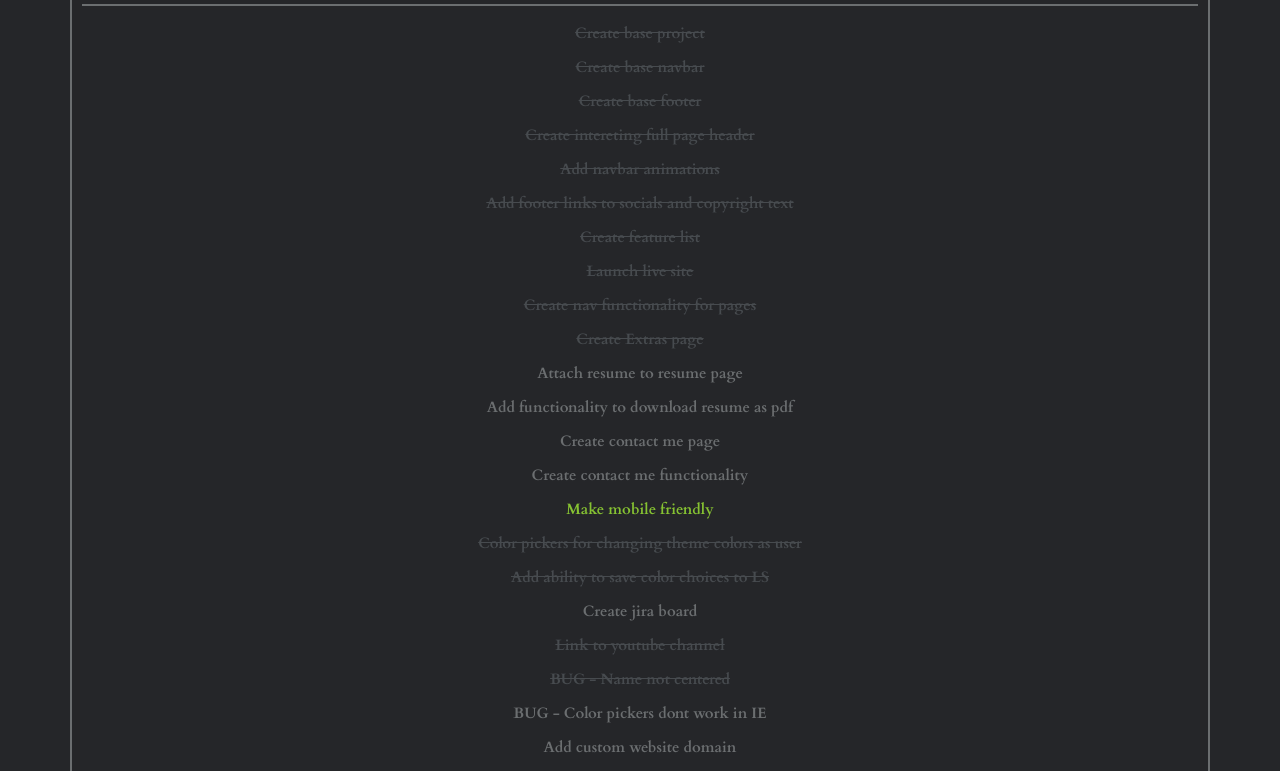
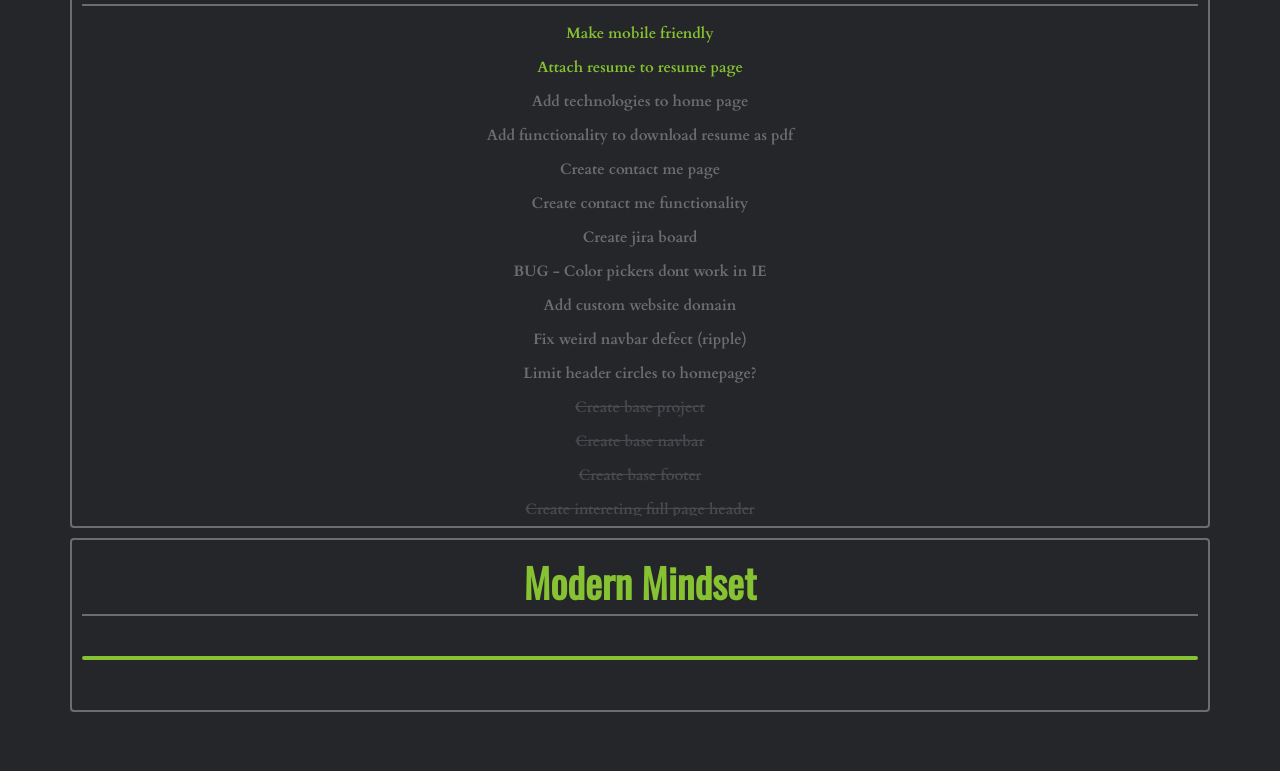
Before and after one commit to cadencunningham/React-Personal-Website, a React app: page / in a window 1280 px wide. Shown: the part 872-1643 px from the top of the page. Built offline with nearby package versions, Linux system fonts and the light colour scheme; no server answers.

Commit message:
a few css changes

```diff
--- a/src/App/ExtrasPage/ColorThemerSaver.tsx
+++ b/src/App/ExtrasPage/ColorThemerSaver.tsx
@@ -42,18 +42,18 @@ const ColorThemerSaver = () => {
     };
 
     return (
-        <div className="color-themer-saver">
+        <div className="extras__color-themer-saver">
             <ColorThemer colorThemeState={pageColorTheme} onColorChangeHandler={onColorChangeHandler} />
-            <div className="color-themer-saver__btn-cntr">
+            <div className="extras__color-themer-saver__btn-cntr">
                 <Button
-                    btnClassName="color-themer-save__mr-btn"
+                    btnClassName="extras__color-themer-save__mr-btn"
                     text={'Restore Default'}
                     onClickHandler={customColorRestoreDefaultHandler}
                     btnColor={EButtonColor.SECONDARY}
                 />
                 <div>
                     <Button
-                        btnClassName="color-themer-saver__mr-btn"
+                        btnClassName="extras__color-themer-saver__mr-btn"
                         text={'Save'}
                         onClickHandler={customColorSaveHandler}
                         btnColor={EButtonColor.SECONDARY}
--- a/src/App/HomePage/index.tsx
+++ b/src/App/HomePage/index.tsx
@@ -8,7 +8,7 @@ const HomePage = () => {
     return (
         <div className="home">
             <Card header="Upcoming Feature List">
-                <TableList list={features} />
+                <TableList list={features} tableListClassName='home__feature-list'/>
             </Card>
             <YoutubeChannel />
         </div>
--- a/src/App/shared/TableList.tsx
+++ b/src/App/shared/TableList.tsx
@@ -4,17 +4,18 @@ import { IListElement } from '../../shared/interfaces/component';
 interface IProps {
     header?: string;
     headerClassName?: string;
+    tableListClassName?: string;
     list: IListElement[];
     noContainerClass?: boolean;
 }
 
 const TableList = (props: IProps) => {
-    const { header, headerClassName, list, noContainerClass } = props;
+    const { header, headerClassName, list, noContainerClass, tableListClassName } = props;
 
     return (
         <div className={!noContainerClass ? 'table-list' : ''}>
             {header && <h2 className={headerClassName || 'table-list__header'}>{header}</h2>}
-            <ul className="table-list__list">
+            <ul className={["table-list__list", tableListClassName??''].join(' ')}>
                 {list.map((element) => (
                     <li
                         key={element.label}
--- /dev/null
+++ b/src/scss/components/_colorThemer.scss
@@ -0,0 +1,13 @@
+.color-themer {
+    &__pickers {
+        display: grid;
+        place-items: center;
+        grid-template-columns: repeat(auto-fit, minmax(25rem, 1fr));
+
+        @media screen and (max-width: $bp-medium) {
+            grid-template-columns: 1fr;
+            grid-column-gap: 0;
+            grid-row-gap: 2rem;
+        }
+    }
+}
--- a/src/scss/main.scss
+++ b/src/scss/main.scss
@@ -16,6 +16,7 @@
 @import './components/buttons';
 @import './components/colorPicker';
 @import './components/card';
+@import './components/colorThemer';
 @import './components/tableList';
 @import './components/youtube';
 
--- a/src/scss/pages/_extras.scss
+++ b/src/scss/pages/_extras.scss
@@ -13,9 +13,8 @@
         grid-row-gap: 2rem;
         padding: 0 5rem 5rem 5rem;
     }
-}
 
-.color-themer-saver {
+    &__color-themer-saver {
         &__btn-cntr {
             display: flex;
             justify-content: space-between;
@@ -26,3 +25,6 @@
             margin-right: 1rem;
         }
     }
+
+
+}
--- a/src/scss/pages/_home.scss
+++ b/src/scss/pages/_home.scss
@@ -13,18 +13,9 @@
         grid-row-gap: 2rem;
         padding: 0 5rem 5rem 5rem;
     }
-}
 
-.color-themer {
-    &__pickers {
-        display: grid;
-        place-items: center;
-        grid-template-columns: repeat(auto-fit, minmax(25rem, 1fr));
-
-        @media screen and (max-width: $bp-medium) {
-            grid-template-columns: 1fr;
-            grid-column-gap: 0;
-            grid-row-gap: 2rem;
-        }
+    &__feature-list{
+        max-height: 500px;
+        overflow-y: auto;
     }
 }
--- a/src/shared/constants/component.ts
+++ b/src/shared/constants/component.ts
@@ -1,6 +1,41 @@
 import { IListElement } from '../interfaces/component';
 
 export const features: IListElement[] = [
+    {
+        label: 'Make mobile friendly',
+        active: true,
+    },
+    {
+        label: 'Attach resume to resume page',
+        active: true,
+    },
+    {
+        label: 'Add technologies to home page',
+    },
+    {
+        label: 'Add functionality to download resume as pdf',
+    },
+    {
+        label: 'Create contact me page',
+    },
+    {
+        label: 'Create contact me functionality',
+    },
+    {
+        label: 'Create jira board',
+    },
+    {
+        label: 'BUG - Color pickers dont work in IE',
+    },
+    {
+        label: 'Add custom website domain',
+    },
+    {
+        label: 'Fix weird navbar defect (ripple)',
+    },
+    {
+        label: 'Limit header circles to homepage?',
+    },
     {
         label: 'Create base project',
         completed: true,
@@ -42,20 +77,12 @@ export const features: IListElement[] = [
         completed: true,
     },
     {
-        label: 'Attach resume to resume page',
+        label: 'Link to youtube channel',
+        completed: true,
     },
     {
-        label: 'Add functionality to download resume as pdf',
-    },
-    {
-        label: 'Create contact me page',
-    },
-    {
-        label: 'Create contact me functionality',
-    },
-    {
-        label: 'Make mobile friendly',
-        active: true,
+        label: 'BUG - Name not centered',
+        completed: true,
     },
     {
         label: 'Color pickers for changing theme colors as user',
@@ -65,27 +92,4 @@ export const features: IListElement[] = [
         label: 'Add ability to save color choices to LS',
         completed: true,
     },
-    {
-        label: 'Create jira board',
-    },
-    {
-        label: 'Link to youtube channel',
-        completed: true,
-    },
-    {
-        label: 'BUG - Name not centered',
-        completed: true,
-    },
-    {
-        label: 'BUG - Color pickers dont work in IE',
-    },
-    {
-        label: 'Add custom website domain',
-    },
-    {
-        label: 'Fix weird navbar defect (ripple)',
-    },
-    {
-        label: 'Limit header circles to homepage?',
-    },
 ];
```
Lines whose indentation alone changed are shown as unchanged.
